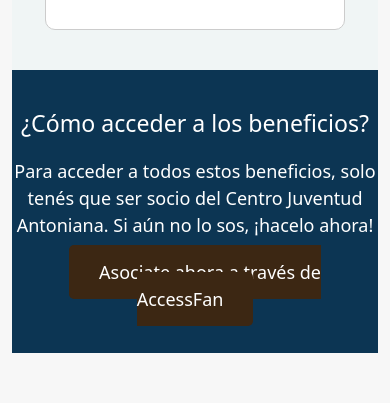
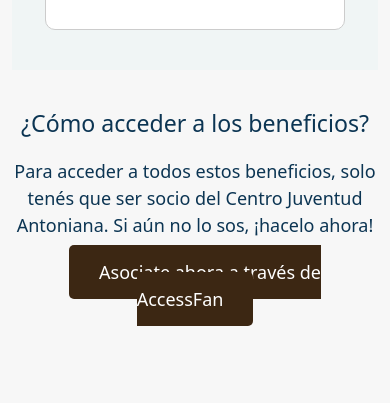
Before and after one commit to rgoyteav/cja-test-web, a React (Create React App) app: page /beneficios in a window 390 px wide. Shown: the part 4360-4763 px from the top of the page. Built offline with nearby package versions, Linux system fonts and the light colour scheme.

Commit message:
Fixed responsive screen

```diff
--- a/src/App.js
+++ b/src/App.js
@@ -15,7 +15,6 @@ import RedesSocialesPage from './pages/RedesSocialesPage';
 import BeneficiosPage from './pages/BeneficiosPage';
 import RequisitosSocios from './pages/RequisitosSocios.js';
 import TiposCuotas from './pages/TiposCuotasPage.js';
-import BannerSlider from './components/BannerSlider.js';
 import Referidos from './pages/ReferidosPage.js'
 import Abonos from './pages/AbonosPage.js'
 
--- a/src/components/BannerSlider.css
+++ b/src/components/BannerSlider.css
@@ -1,7 +1,6 @@
 body {
     min-height: 100vh;
     background: #f7f7f7;
-    display: flex;
     flex-direction: column;
     align-items: center;
     justify-content: center;
--- a/src/pages/BeneficiosPage.js
+++ b/src/pages/BeneficiosPage.js
@@ -127,7 +127,7 @@ const BeneficiosPage = () => {
                 </div>
             </section>
 
-            <section className="como-acceder" style={{ padding: '40px 0', marginBottom: '80px', backgroundColor: '#0c3553', color: '#FFF', textAlign: 'center' }}>
+            <section className="como-acceder" style={{ padding: '40px 0', marginBottom: '80px', color: '#0c3553', textAlign: 'center' }}>
                 <h3 style={{ textAlign: 'center', marginBottom: '20px' }}>¿Cómo acceder a los beneficios?</h3>
                 <p style={{ fontSize: '18px', marginBottom: '20px' }}>
                     Para acceder a todos estos beneficios, solo tenés que ser socio del Centro Juventud Antoniana. Si aún no lo sos, ¡hacelo ahora!
--- a/src/pages/HomePage.js
+++ b/src/pages/HomePage.js
@@ -89,7 +89,6 @@ const HomePage = () => {
                     onMouseLeave={(e) => e.target.style.backgroundColor = '#0c3553'}>
                     Programa de Beneficios
                 </a>
-                <li><Link className="nav-link" to="/beneficios">Comercios adheridos</Link></li>
             </section>
 
              <section className="redes-sociales-preview" style={{ textAlign: 'center', padding: '40px 0', backgroundColor: '#F0F5F5' }}>
```
